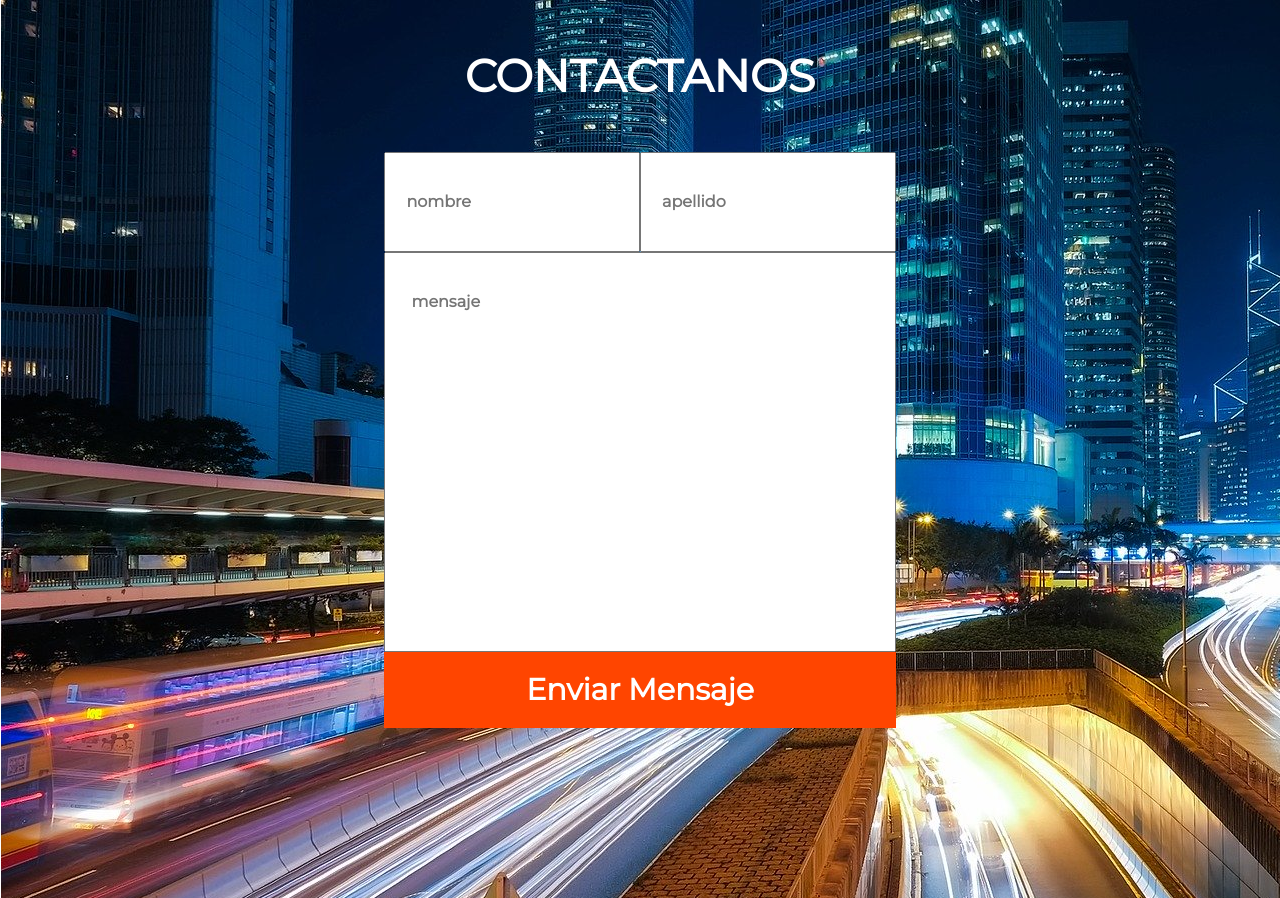
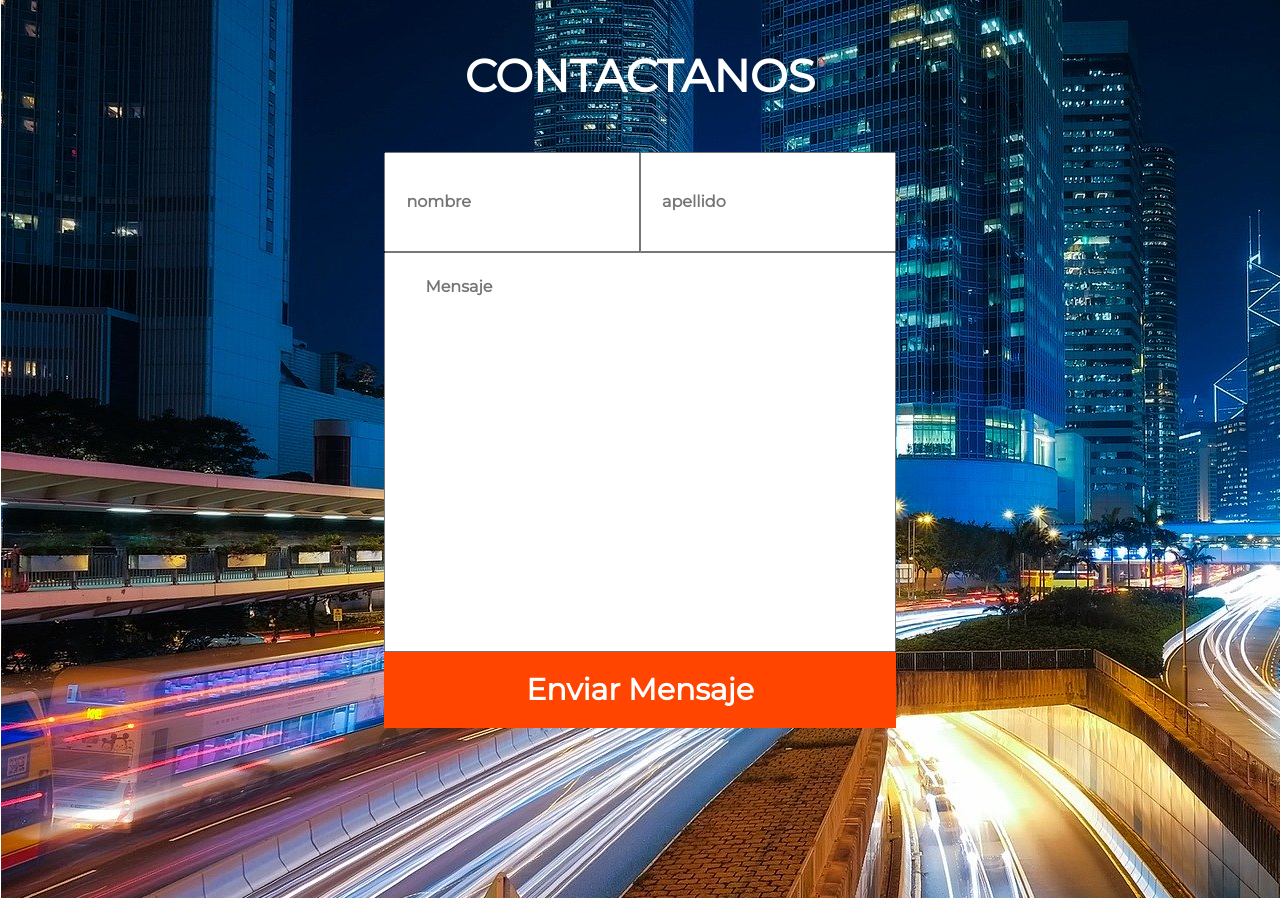
Before and after one commit to zoedevelop/langpage, a PHP site: page / in a window 1280 px wide. Shown: the part 3678-4576 px from the top of the page. Run offline with PHP 8.4, Linux system fonts and the light colour scheme; some libraries are stand-ins or nearby versions; some web fonts are replaced.

Commit message:
detalle textarea

```diff
--- a/estilos.css
+++ b/estilos.css
@@ -504,15 +504,20 @@ a{
     float: left;
     border:1px thick black;
 }
-.text_area{
-    font-size: 16px;
-    padding: 0px 0 300px 25px ;
+textarea{
+   font-size: 16px;
+    padding: 25px 40px 30px 40px;
     font-family: 'Montserrat', sans-serif;
     font-weight: bold;
     width: 100%;
     border:1px thick black;
     height: 400px;
+    resize: none;
+
 }
+textarea:focus {
+    border: 3px solid #02D267;
+  }
 .contenedor_formulario button{
 
     cursor: pointer;
--- a/index.html
+++ b/index.html
@@ -186,7 +186,7 @@
             <input class="text" type="text" name="" id="" placeholder="nombre" />
             <input class="text" type="text" name="" id="" placeholder="apellido" />
             <div class="clean"></div>
-            <input class="text_area" type="text" name="" id="" placeholder="mensaje" />
+            <textarea placeholder="Mensaje"></textarea>
 
             <button type="submit">Enviar Mensaje</button>
         </div>
```
